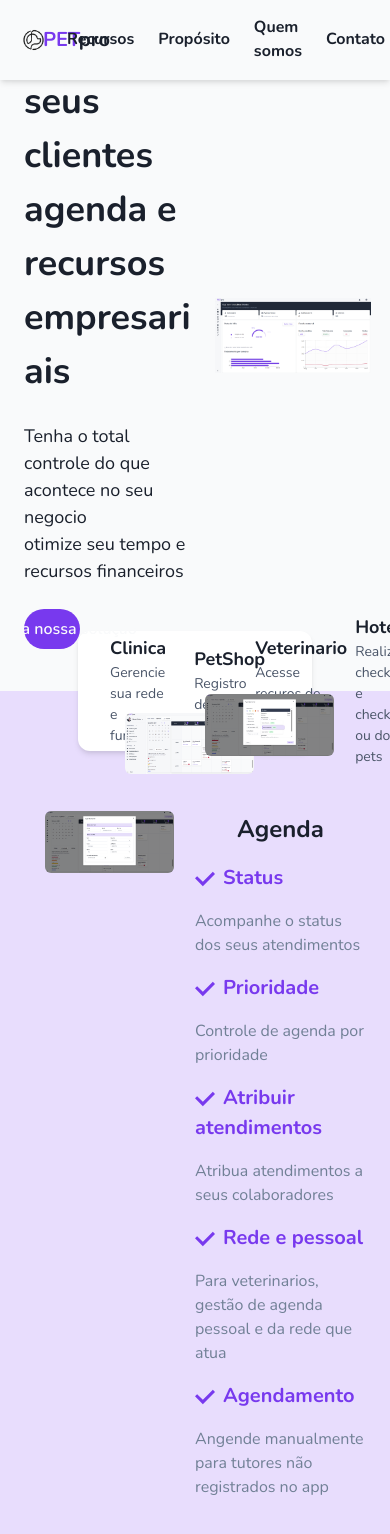
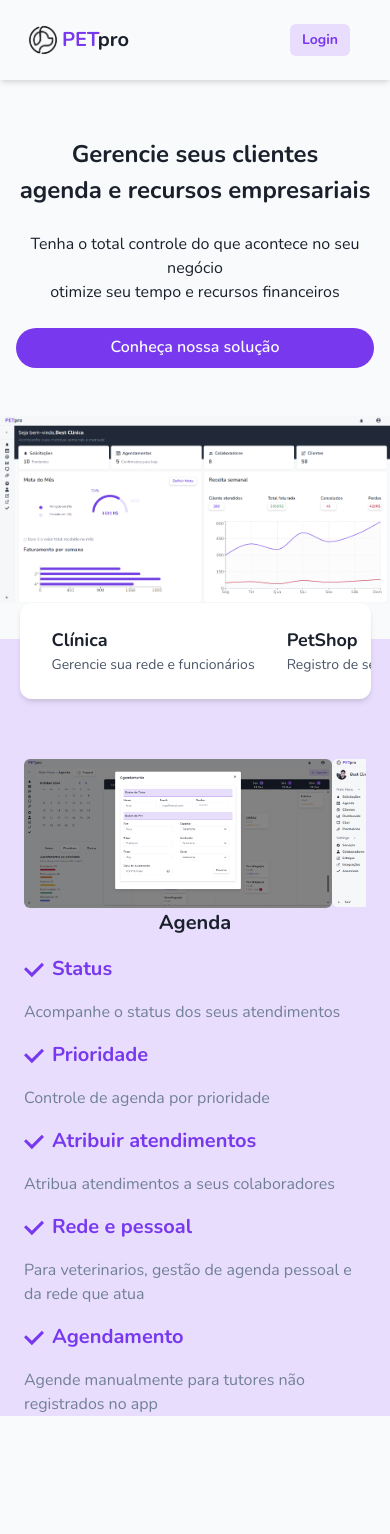
Before and after one commit to matheusmartinsInsper/fronted-petpro, a Next.js app: page / in a window 390 px wide. Shown: the top 1534 px of the page. Built offline with nearby package versions, Linux system fonts and the light colour scheme.

Commit message:
fixed: corrigindo responsividade

```diff
--- a/app/page.tsx
+++ b/app/page.tsx
@@ -1,15 +1,18 @@
 "use client";
-import { Box, Button, Flex, Heading, Text, Link, HStack, Image, VStack, Input, FormControl, FormLabel, Select,Circle } from '@chakra-ui/react';
+import { Box, Button, Flex, Heading, Text, Link, HStack, Image, VStack, Input, FormControl, FormLabel, Select, Circle } from '@chakra-ui/react';
 import { useRouter } from 'next/navigation';
 import {
   ArrowBackIcon, BellIcon, CalendarIcon, EditIcon, SettingsIcon, ExternalLinkIcon, ChatIcon,
   ChevronLeftIcon, ChevronRightIcon, AttachmentIcon, ChevronDownIcon, ChevronUpIcon, CheckIcon, AtSignIcon, Icon
 } from '@chakra-ui/icons';
 import { FaFacebook, FaInstagram, FaTwitter } from 'react-icons/fa';
-import { motion, useAnimation,useInView } from 'framer-motion';
-import { useEffect, useState,useRef } from "react";
+import { motion, useAnimation, useInView, isValidMotionProp } from 'framer-motion';
+import { useEffect, useState, useRef } from "react";
+import { chakra } from "@chakra-ui/react";
 
-const MotionDiv = motion.div;
+const MotionBox = chakra(motion.div, {
+  shouldForwardProp: (prop) => isValidMotionProp(prop) || prop === "children",
+});
 
 const HomePage = () => {
   const router = useRouter();
@@ -43,7 +46,7 @@ const HomePage = () => {
             </Text>
           </Link>
         </Heading>
-        <HStack>
+        <HStack display={["none", "flex"]}>
           <Text mx={2} _hover={{ borderBottomWidth: "2px", borderBottomColor: "primary.300" }} fontWeight="bold" cursor="pointer" borderBottomWidth="2px" borderBottomColor="primary.100">Recursos</Text>
           <Text mx={2} _hover={{ borderBottomWidth: "2px", borderBottomColor: "primary.300" }} fontWeight="bold" cursor="pointer" borderBottomWidth="2px" borderBottomColor="primary.100">Propósito</Text>
           <Text mx={2} _hover={{ borderBottomWidth: "2px", borderBottomColor: "primary.300" }} fontWeight="bold" cursor="pointer" borderBottomWidth="2px" borderBottomColor="primary.100">Quem somos</Text>
@@ -59,148 +62,192 @@ const HomePage = () => {
 
       {/* Conteúdo da página */}
       <Box width="100%" >
-        <Box display="flex" flexDirection="column" alignItems="center" pt={"40px"} bgColor={"primary.100"}>
-          <Box width="100%" display="flex" flexDirection="row">
-            <MotionDiv
+        <Box display="flex" flexDirection="column" alignItems="center" pt={["120px", "40px"]} bgColor="primary.100">
+          <Box
+            width="100%"
+            display="flex"
+            flexDirection={["column", "row"]}
+            alignItems={["center", "start"]}
+            gap={[8, 0]}
+          >
+            {/* Texto e Botão */}
+            <MotionBox
               initial={{ y: -100, opacity: 0 }}
               animate={{ y: 0, opacity: 1 }}
-              transition={{ duration: 1 }}
-              style={{ width: "50%", display: "flex", flexDirection: "column", justifyContent: "center", paddingLeft: "24px", gap: "24px", height: "70vh" }}
+              width="100%"
+              maxWidth={["100%", "50%"]}
+              display="flex"
+              flexDirection="column"
+              justifyContent="center"
+              padding={["16px", "24px"]}
+              gap="24px"
+              textAlign={["center", "left"]}
+              height={["auto", "70vh"]}
+              transition={"all 1s ease-in-out"}
             >
-              <Text fontSize={"4xl"} fontWeight={"bold"}>Gerencie seus clientes <br /> agenda e recursos empresariais</Text>
-              <Text fontSize={"lg"}>Tenha o total controle do que acontece no seu negocio <br /> otimize seu tempo e recursos financeiros</Text>
-              <Link href="#recursos" >
+              <Text fontSize={["2xl", "4xl"]} fontWeight="bold">
+                Gerencie seus clientes <br /> agenda e recursos empresariais
+              </Text>
+              <Text fontSize={["md", "lg"]}>
+                Tenha o total controle do que acontece no seu negócio <br /> otimize seu tempo e recursos
+                financeiros
+              </Text>
+              <Link href="#recursos">
                 <Button
-                  width="33%"
+                  width={["100%", "33%"]}
                   bgColor="primary.300"
                   size="md"
                   color="primary.100"
                   borderRadius="50px"
                   _hover={{
                     bgGradient: "linear(to-r, primary.300, primary.500)",
-                    color: "primary.100"
+                    color: "primary.100",
                   }}
-                  transition=" background-color 2s ease"
+                  transition="background-color 2s ease"
                 >
                   Conheça nossa solução
-                </Button></Link>
+                </Button>
+              </Link>
+            </MotionBox>
 
-
-            </MotionDiv>
-            <MotionDiv
+            {/* Imagem */}
+            <MotionBox
               initial={{ y: 100, opacity: 0 }}
               animate={{ y: 0, opacity: 1 }}
-              transition={{ duration: 1 }}
-              style={{ width: "50%", display: "flex", alignItems: "center", justifyContent: "center" }}
+              width="100%"
+              maxWidth={["100%", "50%"]}
+              display="flex"
+              alignItems="center"
+              justifyContent="center"
+              height={["auto", "70vh"]} // Garante altura consistente no layout
+              transition={"all 1s ease-in-out"}
             >
-              <Image src="/home.png" width={"80%"} />
-            </MotionDiv>
+              <Image src="/home.png" width={["100%", "80%"]} objectFit="contain" />
+            </MotionBox>
           </Box>
-          <MotionDiv
+
+          {/* Ícones e Seções */}
+          <MotionBox
             initial={{ scale: 0.5, opacity: 0 }}
             animate={{ scale: 1, opacity: 1 }}
-            transition={{ duration: 1 }}
-            style={{
-              width: "60%"
-            }}>
+            width={["90%", "60%"]}
+            transition={"all 1s ease-in-out"}
+          >
             <Box
               p="6"
               width="100%"
               bgColor="white"
-              height="120px"
+              height="auto"
               mb="-60px"
               borderRadius="xl"
               boxShadow="md"
               display="flex"
-              flexDirection="row"
+              flexDirection={["row", "row"]}
               justifyContent="space-between"
-              alignItems="center" // Alinha as seções no centro verticalmente
+              alignItems="center"
+              gap={[6, 0]}
+              overflowX={["auto", "visible"]}  // Ativa o scroll horizontal no mobile
+              whiteSpace={["nowrap", "normal"]}
             >
-              <Box display="flex" flexDirection="row" alignItems="start">
+              {[
+                { title: "Clínica", text: "Gerencie sua rede e funcionários", icon: "/baixados.jpeg" },
+                { title: "PetShop", text: "Registro de serviços e produtos", icon: "/secador.jpeg" },
+                { title: "Veterinário", text: "Acesse recursos de rede e pessoais", icon: "/estetoscopio.jpeg", iconSize: "70px" },
+                { title: "Hotéis", text: "Realize check-in e check-out dos pets", icon: "/hotelpet.jpeg" },
+              ].map((item, idx) => (
+                <Box key={idx} display="flex" flexDirection="row" alignItems="start">
                   <Box mr={2}>
-                  <Image src='/baixados.jpeg' width={"40px"} />
+                    <Image src={item.icon} width={["20px","40px"]} />
                   </Box>
                   <Box>
-                  <Text fontWeight="bold" fontSize={"lg"}>Clinica</Text>
+                    <Text fontWeight="bold" fontSize="lg">
+                      {item.title}
+                    </Text>
                     <Text fontSize="sm" color="gray.600">
-                    Gerencie sua rede <br /> e funcionarios
+                      {item.text}
                     </Text>
                   </Box>
                 </Box>
+              ))}
+            </Box>
+          </MotionBox>
+        </Box>
 
-              <Box display="flex" flexDirection="row" alignItems="start">
-                <Box mr={2}>
-                  <Image src='/secador.jpeg' width={"40px"} />
       </Box>
-                <Box>
-                  <Text fontWeight="bold" fontSize={"lg"}>PetShop</Text>
-                  <Text fontSize="sm" color="gray.600">
-                    Registro de serviços <br /> e produtos
-                  </Text>
+      <Box display="flex" flexDirection="column" alignItems="center" pt={"120px"} bgColor={"primary.500"} id='recursos'>
+        <Box display="flex" flexDirection="column" alignItems="center" pt={["0px","120px"]} bgColor={"primary.500"} id='recursos'>
+          <Box height={["100%","100vh"]} display="flex" px={"6"} flexDirection={["column", "row"]}>
+            {/* Left side: Images */}
+            <Box
+              width={["100%", "50%"]}
+              display="flex"
+              flexDirection="column"
+              alignItems="center"
+              position="relative"
+            >
+              <Box display="flex"  flexDirection={["row","column"]} overflowX={["auto","unset"]} width="100%" alignItems="center">
+                <Image
+                  src="/agenda1.png"
+                  width={["90%", "75%"]}
+                  borderRadius={"md"}
+                  mb={["0px", "0"]}
+                />
+                <Image
+                  src="/agenda3.png"
+                  width={["90%", "75%"]}
+                  borderRadius={"md"}
+                  mr={["0", "-160px"]}
+                  mt={["0px", "-160px"]}
+                />
+                <Image
+                  src="/agenda2.png"
+                  width={["90%", "75%"]}
+                  borderRadius={"md"}
+                  mt={["0px", "-80px"]}
+                  mr={["0", "-320px"]}
+                />
               </Box>
             </Box>
 
-              <Box display="flex" flexDirection="row" alignItems="start">
-                <Box mr={"-10px"}>
-                  <Image src='/estetoscopio.jpeg' width={"70px"} />
-                </Box>
-                <Box>
-                  <Text fontWeight="bold" fontSize={"lg"}> Veterinario</Text>
-                  <Text fontSize="sm" color="gray.600">
-                    Acesse recuros de rede <br /> e pessoais
+            {/* Right side: Platform Resources */}
+            <Box
+              width={["100%", "50%"]}
+              display="flex"
+              alignItems="center"
+              justifyContent="start"
+              flexDirection="column"
+            >
+              <Text fontWeight={"bold"} fontSize={["xl", "2xl"]} mb={"4"}>Agenda</Text>
+              <VStack spacing={4} align="start">
+                <Text fontSize="xl" fontWeight="bold" color={"primary.300"}>
+                  <CheckIcon color={"primary.300"} mr={"2"} />Status
                 </Text>
-                </Box>
-              </Box>
-              <Box display="flex" flexDirection="row" alignItems="start">
-                <Box mr={2}>
-                  <Image src='/hotelpet.jpeg' width={"40px"} />
-                </Box>
-                <Box>
-                  <Text fontWeight="bold" fontSize={"lg"}>Hoteis</Text>
-                  <Text fontSize="sm" color="gray.600">
-                    Realize check-in e<br />check-ou  dos pets
+                <Text color={"gray.500"}>Acompanhe o status dos seus atendimentos</Text>
+
+                <Text fontSize="xl" fontWeight="bold" color={"primary.300"}>
+                  <CheckIcon color={"primary.300"} mr={"2"} />Prioridade
                 </Text>
+                <Text color={"gray.500"}>Controle de agenda por prioridade</Text>
+
+                <Text fontSize="xl" fontWeight="bold" color={"primary.300"}>
+                  <CheckIcon color={"primary.300"} mr={"2"} />Atribuir atendimentos
+                </Text>
+                <Text color={"gray.500"}>Atribua atendimentos a seus colaboradores</Text>
+
+                <Text fontSize="xl" fontWeight="bold" color={"primary.300"}>
+                  <CheckIcon color={"primary.300"} mr={"2"} />Rede e pessoal
+                </Text>
+                <Text color={"gray.500"}>Para veterinarios, gestão de agenda pessoal e da rede que atua</Text>
+
+                <Text fontSize="xl" fontWeight="bold" color={"primary.300"}>
+                  <CheckIcon color={"primary.300"} mr={"2"} />Agendamento
+                </Text>
+                <Text color={"gray.500"}>Agende manualmente para tutores não registrados no app</Text>
+              </VStack>
             </Box>
           </Box>
         </Box>
-          </MotionDiv>
 
-
-        </Box>
-      </Box>
-      <Box display="flex" flexDirection="column" alignItems="center" pt={"120px"} bgColor={"primary.500"} id='recursos'>
-        <Box height="100vh" display="flex" px={"6"} >
-          {/* Left side: Images */}
-          <Box width="50%" display="flex" flexDirection="column" alignItems="center" >
-            <Image
-              src="/agenda1.png" width={"75%"} borderRadius={"md"}
-            />
-            <Image
-              src="/agenda3.png" width={"75%"} borderRadius={"md"} mr={"-160px"} mt={"-160px"}
-            />
-            <Image
-              src="/agenda2.png" width={"75%"} borderRadius={"md"} mt={"-80px"} mr={"-320px"}
-            />
-          </Box>
-
-          {/* Right side: Platform Resources */}
-          <Box width="50%" display="flex" alignItems="center" justifyContent="start" flexDirection={"column"}>
-            <Text fontWeight={"bold"} fontSize={"2xl"} mb={"4"}>Agenda</Text>
-            <VStack spacing={4} align="start">
-              <Text fontSize="xl" fontWeight="bold" color={"primary.300"}><CheckIcon color={"primary.300"} mr={"2"} />Status</Text>
-              <Text color={"gray.500"}>Acompanhe o status dos seus atendimentos</Text>
-              <Text fontSize="xl" fontWeight="bold" color={"primary.300"}><CheckIcon color={"primary.300"} mr={"2"} />Prioridade</Text>
-              <Text color={"gray.500"}>Controle de agenda por prioridade</Text>
-              <Text fontSize="xl" fontWeight="bold" color={"primary.300"}><CheckIcon color={"primary.300"} mr={"2"} />Atribuir atendimentos</Text>
-              <Text color={"gray.500"}>Atribua atendimentos a seus colaboradores</Text>
-              <Text fontSize="xl" fontWeight="bold" color={"primary.300"}><CheckIcon color={"primary.300"} mr={"2"} />Rede e pessoal</Text>
-              <Text color={"gray.500"}>Para veterinarios, gestão de agenda pessoal e da rede que atua</Text>
-              <Text fontSize="xl" fontWeight="bold" color={"primary.300"}><CheckIcon color={"primary.300"} mr={"2"} />Agendamento</Text>
-              <Text color={"gray.500"}>Angende manualmente para tutores não registrados no app</Text>
-
-            </VStack>
-          </Box>
-        </Box>
         <Box height="100vh" display="flex" px={"6"} bgColor={"primary.100"} pt={"120px"}>
           <Box width="50%" display="flex" alignItems="center" justifyContent="start" flexDirection={"column"}>
             <Text fontWeight={"bold"} fontSize={"2xl"} mb={"4"}>Solicitações</Text>
@@ -329,7 +376,7 @@ const HomePage = () => {
           <Text borderWidth={"2px"} borderColor={"primary.300"} textAlign={"center"} width={"40%"} bgColor={"white"} boxShadow={"md"} color={"primary.250"} p="6" borderRadius={"md"} fontWeight={"bold"} fontSize={"md"} mb={"4"}>Entregar mais do que um ERP do nicho pet <br /> queremos ser uma ferramenta de automação de rotina, <br />
             fornecer um ambiente para teleatendimentos,<br /> gerar pagamentos e prescrições online</Text>
           <Box mt={"6"} display={"flex"} flexDirection={"row"} textAlign={"center"} alignItems={"center"}>
-            <Text  fontSize={"sm"} color="gray.500" >
+            <Text fontSize={"sm"} color="gray.500" >
               Conectar,cuidar e atender é oque nos faz
             </Text>
             <Text ml={"1"} fontSize="sm" fontWeight="bold">
@@ -352,7 +399,7 @@ const HomePage = () => {
               <Circle size="12px" bgColor="primary.300" mr="2" />
               <Text fontSize="xl" fontWeight="bold" color={"primary.300"} textAlign={"center"}>Validação</Text>
             </Box>
-            <Text color={"gray.500"}>2 - No nosso primeiro contato iremos apenas nos conhecer<br />após isso iremos validar algumas questões, solicitar mais dados <br/> e retornaremos via E-mail</Text>
+            <Text color={"gray.500"}>2 - No nosso primeiro contato iremos apenas nos conhecer<br />após isso iremos validar algumas questões, solicitar mais dados <br /> e retornaremos via E-mail</Text>
             <Box display={"flex"} flexDirection={"row"} alignItems={"center"}>
               <Circle size="12px" bgColor="primary.300" mr="2" />
               <Text fontSize="xl" fontWeight="bold" color={"primary.300"} textAlign={"center"}>Acesso</Text>
@@ -370,29 +417,29 @@ const HomePage = () => {
             <Text fontSize={"2xl"} mb="6">Preencha seus dados</Text>
             <FormControl id="name" mb={4}>
               <FormLabel>Nome</FormLabel>
-            <Input  focusBorderColor="primary.400" type="text" placeholder="Digite seu nome" borderWidth={"1px"} borderColor={"primary.250"}/>
+              <Input focusBorderColor="primary.400" type="text" placeholder="Digite seu nome" borderWidth={"1px"} borderColor={"primary.250"} />
             </FormControl>
 
             <FormControl id="email" mb={4}>
               <FormLabel>E-mail</FormLabel>
-            <Input  focusBorderColor="primary.400" type="email" placeholder="Digite seu e-mail" borderWidth={"1px"} borderColor={"primary.250"}/>
+              <Input focusBorderColor="primary.400" type="email" placeholder="Digite seu e-mail" borderWidth={"1px"} borderColor={"primary.250"} />
             </FormControl>
 
             <FormControl id="phone" mb={4}>
               <FormLabel>Telefone</FormLabel>
-            <Input  focusBorderColor="primary.400" type="tel" placeholder="Digite seu telefone" borderWidth={"1px"} borderColor={"primary.250"}/>
+              <Input focusBorderColor="primary.400" type="tel" placeholder="Digite seu telefone" borderWidth={"1px"} borderColor={"primary.250"} />
             </FormControl>
 
             <FormControl id="userType" mb={6} >
               <FormLabel>Tipo de Usuário</FormLabel>
-            <Select  focusBorderColor="primary.400" placeholder="Selecione uma opção" borderWidth={"1px"} borderColor={"primary.250"}>
+              <Select focusBorderColor="primary.400" placeholder="Selecione uma opção" borderWidth={"1px"} borderColor={"primary.250"}>
                 <option color='primary.300' value="petshop">Petshop/Clínica</option>
                 <option value="hotel">Hotel</option>
                 <option value="veterinario">Veterinário</option>
               </Select>
             </FormControl>
 
-          <Button bgColor={"primary.300"} color="primary.100" width="100%" _hover={{backgroundColor:"primary.400"}}>
+            <Button bgColor={"primary.300"} color="primary.100" width="100%" _hover={{ backgroundColor: "primary.400" }}>
               Enviar
             </Button>
           </Box>
```
Lines whose indentation alone changed are shown as unchanged.
